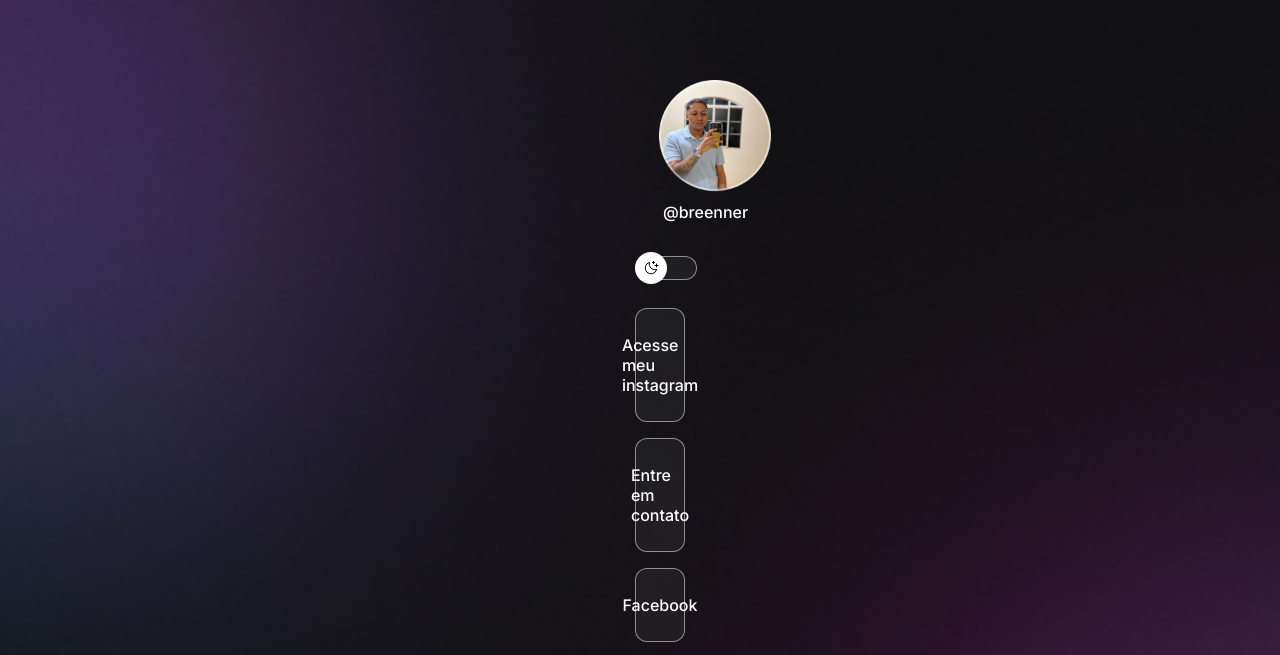
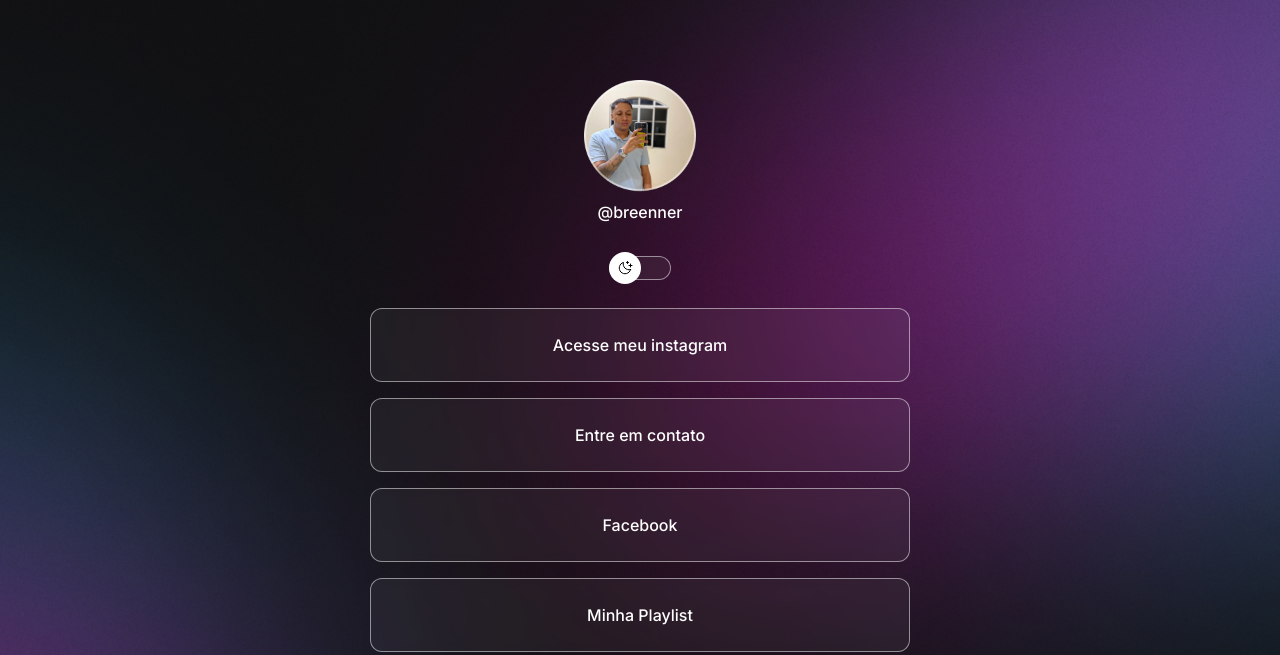
Before and after one commit to BarbosabB/Primeiro-Projeto, a plain HTML site: page index.html in a window 1280 px wide. Shown: the top 655 px of the page. Drawn offline with nearby package versions, Linux system fonts and the light colour scheme.

Commit message:
change backgroud based on media queries

```diff
--- a/src/css/style.css
+++ b/src/css/style.css
@@ -29,6 +29,7 @@
 
 body {
   background: var(--bg-url) no-repeat top center/cover;
+  height: 100vh;
 }
 body * {
   font-family: "Inter", sans-serif;
@@ -37,8 +38,8 @@ body * {
 }
 
 #container {
-  width: 101%;
-  max-width: 58px;
+  width: 100%;
+  max-width: 588px;
   margin: 56px auto 0px;
   padding: 0 24px;
 }
@@ -161,3 +162,12 @@ footer {
   padding: 24px;
   font-size: 16px;
 }
+
+@media(min-width: 700px) {
+  :root {
+    --bg-url: url(/src/imagens/bg-desktop.jpg);
+  }
+  .light {
+    --bg-url: url(/src/imagens/bg-desktop-light.jpg);
+  }
+}
```
Also changed, not shown: src/imagens/bg-desktop-light.jpg (added), src/imagens/bg-desktop.jpg (added).
